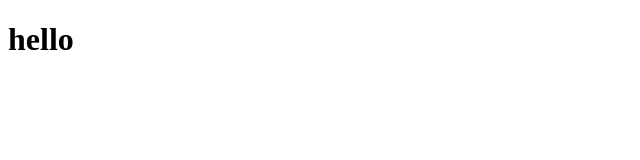
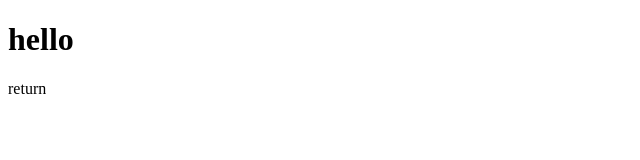
Before and after one commit to MMhtII/test-git-three, a plain HTML site: page index.html in a window 1280 px wide. Shown: the full height of the page, 0-640 px from the left. Drawn offline with Linux system fonts and the light colour scheme.

Commit message:
article created

```diff
--- a/index.html
+++ b/index.html
@@ -7,5 +7,8 @@
 </head>
 <body>
     <h1>hello</h1>
+    <article class="article" >
+        return
+    </article>
 </body>
 </html>
```
